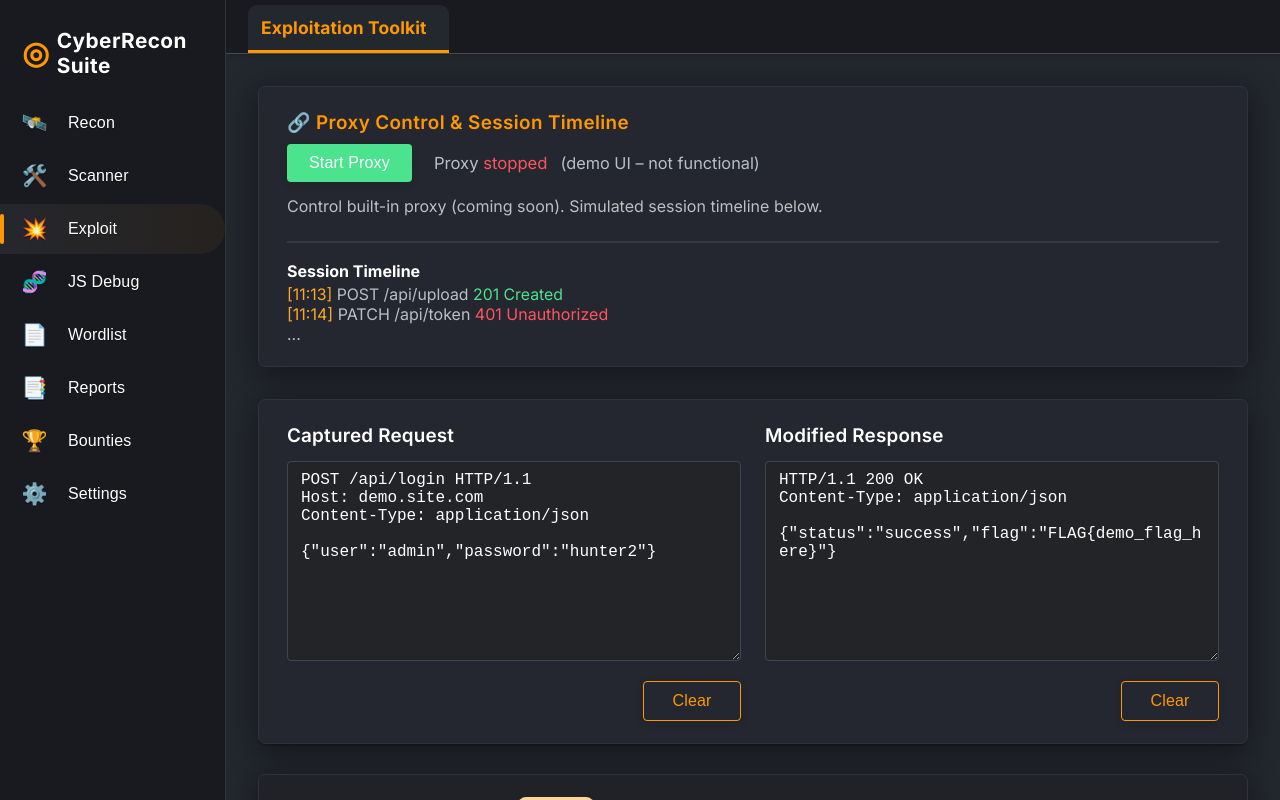
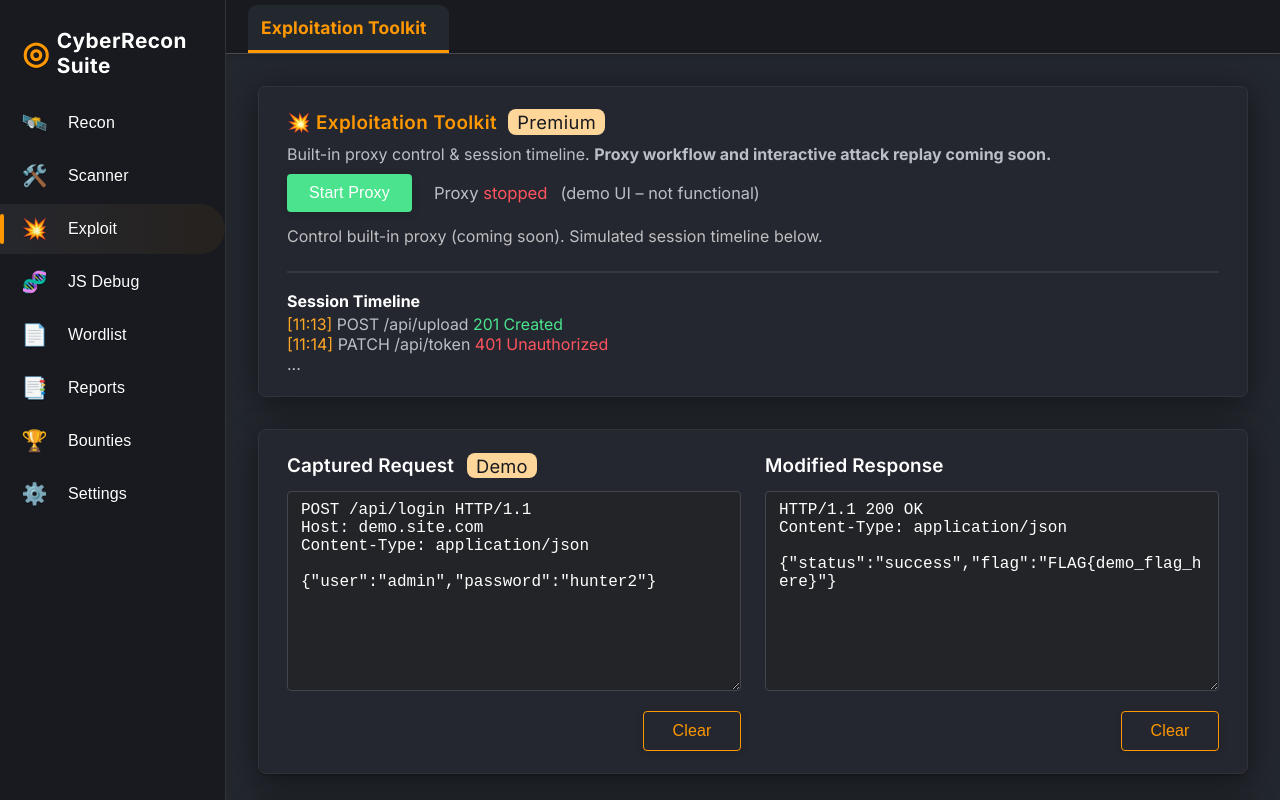
Before and after one commit to Workflow-Manager-admin/cyberrecon-suite-26393-aec3d6ad, a React (Create React App) app in the folder cyberrecon_suite/: page / in a window 1280 px wide. Both pictures are taken after a click on the tab "Exploit". Built offline with nearby package versions, Linux system fonts and the light colour scheme; the HTML template or start-up script is replaced by a standard one.

Commit message:
Auto-commit: Changes as of 2025-06-02T18:20:00.321641+00:00

```diff
--- a/cyberrecon_suite/src/modules/ExploitModule.js
+++ b/cyberrecon_suite/src/modules/ExploitModule.js
@@ -51,7 +51,10 @@ export default function ExploitModule() {
     <div>
       <div className="panel" style={{ marginBottom: 32, background: "var(--color-bg-panel)", boxShadow: "0 6px 32px 0 #0007" }}>
         <div className="panel-header" style={{ color: "var(--color-accent)", letterSpacing: "0.02em" }}>
-          <span role="img" aria-label="proxy">🔗</span> Proxy Control &amp; Session Timeline
+          <span role="img" aria-label="proxy">💥</span> Exploitation Toolkit <span className="badge-faint" style={{marginLeft:6}}>Premium</span>
+        </div>
+        <div className="description" style={{marginTop:4, color:"#babfc7"}}>
+          Built-in proxy control & session timeline. <b>Proxy workflow and interactive attack replay coming soon.</b>
         </div>
         <div style={{ display: "flex", alignItems: "center", gap: 22 }}>
           <button
@@ -85,7 +88,7 @@ export default function ExploitModule() {
       </div>
       <div className="panel" style={{ display: "flex", gap: 24, flexWrap: "wrap", minHeight: 220 }}>
         <div style={{ flex: 1, minWidth: 270 }}>
-          <div className="panel-header">Captured Request</div>
+          <div className="panel-header">Captured Request <span className="badge-faint" style={{marginLeft:8}}>Demo</span></div>
           <textarea
             rows={10}
             style={{ width: "100%", background: "#222427", color: "#fff", fontFamily: "JetBrains Mono, monospace" }}
```
Also changed, not shown: 2 other files (tests, documents, lock files or other folders).
